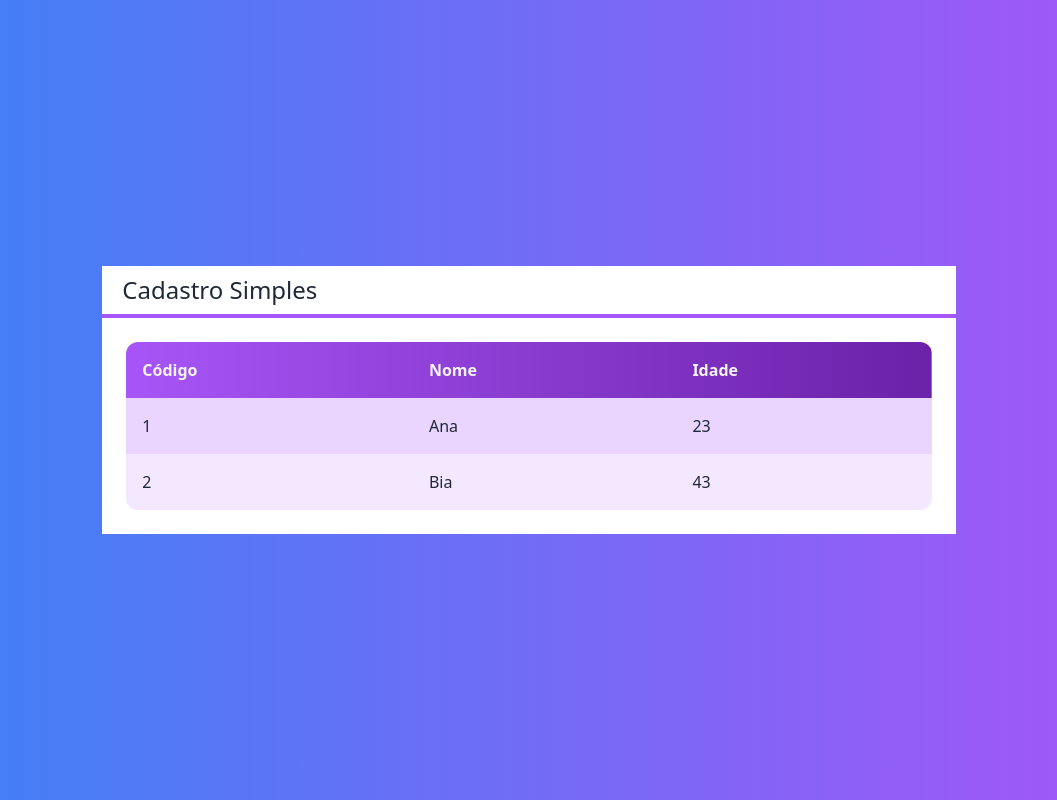
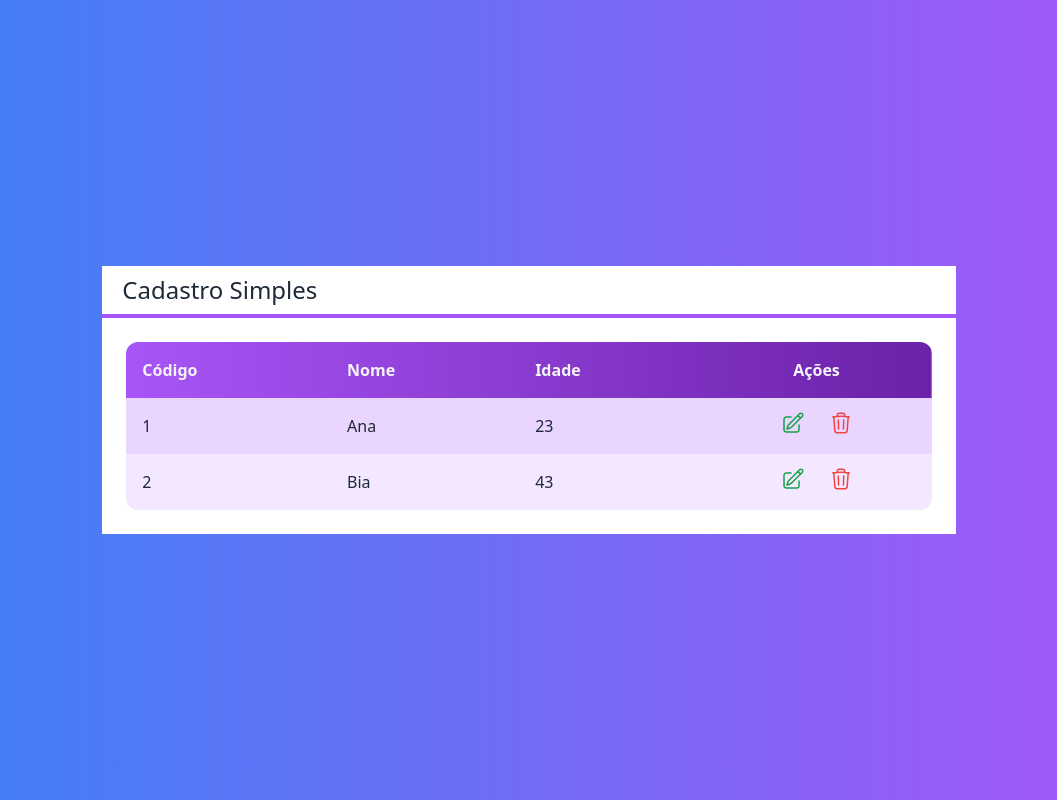
Before and after one commit to LucasMatheus96/CRUD_Usuario_NextJS, a Next.js app in the folder next-crud/: page / in a window 1280 px wide. Shown: the whole page, without its empty margins (111-1168 px from the left). Built offline with nearby package versions, Linux system fonts and the light colour scheme.

Commit message:
Criação dos botões na tabela

```diff
--- /dev/null
+++ b/next-crud/src/components/Icones.tsx
@@ -0,0 +1,13 @@
+export const IconeEdicao = (
+    <svg xmlns="http://www.w3.org/2000/svg" fill="none" viewBox="0 0 24 24" strokeWidth={1.5} stroke="currentColor" className="size-6">
+  <path strokeLinecap="round" strokeLinejoin="round" d="m16.862 4.487 1.687-1.688a1.875 1.875 0 1 1 2.652 2.652L10.582 16.07a4.5 4.5 0 0 1-1.897 1.13L6 18l.8-2.685a4.5 4.5 0 0 1 1.13-1.897l8.932-8.931Zm0 0L19.5 7.125M18 14v4.75A2.25 2.25 0 0 1 15.75 21H5.25A2.25 2.25 0 0 1 3 18.75V8.25A2.25 2.25 0 0 1 5.25 6H10" />
+    </svg>
+
+)
+
+export const IconeLixo= (
+    <svg xmlns="http://www.w3.org/2000/svg" fill="none" viewBox="0 0 24 24" strokeWidth={1.5} stroke="currentColor" className="size-6">
+    <path strokeLinecap="round" strokeLinejoin="round" d="m14.74 9-.346 9m-4.788 0L9.26 9m9.968-3.21c.342.052.682.107 1.022.166m-1.022-.165L18.16 19.673a2.25 2.25 0 0 1-2.244 2.077H8.084a2.25 2.25 0 0 1-2.244-2.077L4.772 5.79m14.456 0a48.108 48.108 0 0 0-3.478-.397m-12 .562c.34-.059.68-.114 1.022-.165m0 0a48.11 48.11 0 0 1 3.478-.397m7.5 0v-.916c0-1.18-.91-2.164-2.09-2.201a51.964 51.964 0 0 0-3.32 0c-1.18.037-2.09 1.022-2.09 2.201v.916m7.5 0a48.667 48.667 0 0 0-7.5 0" />
+  </svg>
+
+)
--- a/next-crud/src/components/Tabela.tsx
+++ b/next-crud/src/components/Tabela.tsx
@@ -1,16 +1,21 @@
 import { table } from "console";
 import Cliente from "../core/Cliente";
+import { IconeEdicao, IconeLixo } from "./Icones";
 interface TabelaProps{
 clientes: Cliente[]
+clienteSelecionado?:(cliente:Cliente)=>void
+clienteExcluido?:(cliente:Cliente)=>void
 }
 export default function Tabela(props:TabelaProps){
 
+    const exibirAcoes = props.clienteSelecionado || props.clienteExcluido
     function renderizarCabecalho(){
         return(
         <tr>
             <th className="text-left p-4">Código</th>
             <th className="text-left p-4">Nome</th>
             <th className="text-left p-4">Idade</th>
+            {exibirAcoes? <th className="p-4"> Ações</th> : false}
         </tr>
         )
     }
@@ -22,10 +27,36 @@
                     <td className="text-left p-4">{cliente.id}</td>
                     <td className="text-left p-4">{cliente.nome}</td>
                     <td className="text-left p-4">{cliente.idade}</td>
-
+                    {exibirAcoes? renderizarAcoes(cliente): false}
                 </tr>
             )
         })
+    }
+
+    function renderizarAcoes(cliente:Cliente){
+        return(
+            <td className="flex justify-center">
+                {props.clienteSelecionado? (
+                    <button onClick={()=> props.clienteSelecionado?.(cliente)} className={`
+                    flex justify-center items-center
+                    text-green-600 rounded-full p-2 m-1
+                     hover:bg-purple-50
+                    `}>
+                    {IconeEdicao}
+                    </button >
+                ): false}
+
+
+                 {props.clienteExcluido?(
+                    <button onClick={()=> props.clienteExcluido?.(cliente)} className={`
+                    flex justify-center items-center
+                    text-red-500 rounded-full p-2 m-1
+                     hover:bg-purple-50
+                    `}>{IconeLixo}</button>
+                 ):false}
+
+            </td>
+        )
     }
     return(
         <table className="w-full rounded-xl overflow-hidden">
--- a/next-crud/src/pages/index.tsx
+++ b/next-crud/src/pages/index.tsx
@@ -6,12 +6,21 @@
 
 const inter = Inter({ subsets: ['latin'] })
 
-const clientes = [
-  new Cliente('Ana', 23, '1'),
-  new Cliente('Bia', 43, '2'),
-]
 
 export default function Home() {
+
+  const clientes = [
+    new Cliente('Ana', 23, '1'),
+    new Cliente('Bia', 43, '2'),
+  ]
+
+
+  const clienteSelecionado = (cliente: Cliente) => {
+    console.log(cliente.nome)
+  }
+  const clienteExcluido = (cliente: Cliente) => {
+    console.log(cliente.nome)
+  }
   return (
     <div className={`
     flex h-screen justify-center items-center
@@ -21,7 +30,7 @@
     }>
 
       <Layout titulo="Cadastro Simples">
-        <Tabela clientes={clientes}></Tabela>
+        <Tabela clientes={clientes} clienteSelecionado={clienteSelecionado} clienteExcluido={clienteExcluido}></Tabela>
       </Layout>
 
     </div>
```
